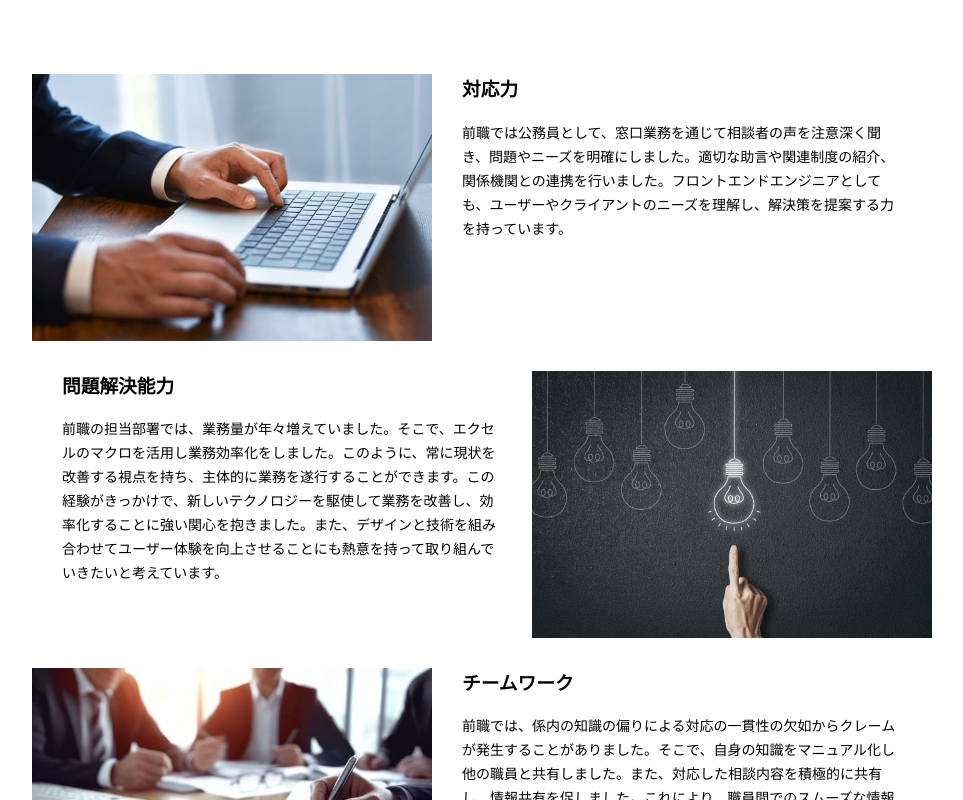
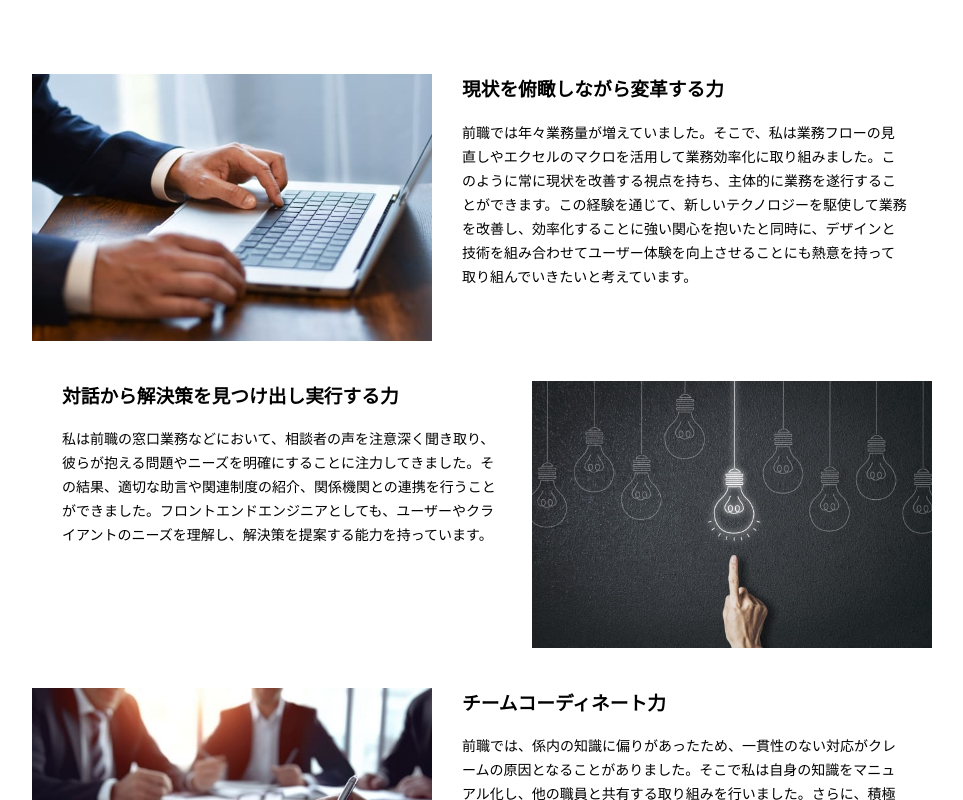
Before and after one commit to 0725ono/portfolio-site, a Next.js app: page / in a window 1280 px wide. Shown: the part 2300-3100 px from the top of the page, without its empty margins (158-1121 px from the left). Built offline with nearby package versions, Linux system fonts and the light colour scheme.

Commit message:
add sendGrid Mail form

```diff
--- a/package.json
+++ b/package.json
@@ -9,6 +9,7 @@
     "lint": "next lint"
   },
   "dependencies": {
+    "@sendgrid/mail": "^7.7.0",
     "eslint": "8.44.0",
     "eslint-config-next": "13.4.9",
     "framer-motion": "^10.12.18",
--- a/pages/api/contact.js
+++ b/pages/api/contact.js
@@ -4,6 +4,7 @@ export default function sendGmail(req, res) {
   const transporter = nodemailer.createTransport({
     host: "smtp.gmail.com",
     port: 587,
+    secure: true,
     auth: {
       user: process.env.GMAILUSER,
       pass: process.env.GMAILPASSWORD,
--- /dev/null
+++ b/pages/api/send.js
@@ -0,0 +1,35 @@
+export default function handler(req, res) {
+  if (req.method === "POST") {
+    const sgMail = require("@sendgrid/mail");
+    sgMail.setApiKey(process.env.SENDGRILD_API_KEY); //SendGridのAPIキー
+
+    const toHostMsg = {
+      from: req.body.email,
+      to: "onoma437@gmail.com",
+      subject: `[お問い合わせ]${req.body.name}様より`,
+      text: `${req.body.message} Send from ${req.body.email}`,
+      html: `
+        <p>【名前】</p>
+        <p>${req.body.name}</p>
+        <p>【メッセージ内容】</p>
+        <p>${req.body.message}</p>
+        <p>【メールアドレス】</p>
+        <p>${req.body.email}</p>
+    `,
+    };
+
+    (async () => {
+      try {
+        const response = await sgMail.send(toHostMsg);
+      } catch (error) {
+        console.error(error);
+        if (error.response) {
+          console.error(error.response.body);
+        }
+      }
+    })();
+  }
+
+  res.status(200);
+  res.end();
+}
--- a/pages/index.js
+++ b/pages/index.js
@@ -140,9 +140,9 @@ const HomePage = memo(() => {
                   className="strengthImg"
                 />
                 <div className="strength-desc-container">
-                  <h3>対応力</h3>
+                  <h3>現状を俯瞰しながら変革する力</h3>
                   <p>
-                    前職では公務員として、窓口業務を通じて相談者の声を注意深く聞き、問題やニーズを明確にしました。適切な助言や関連制度の紹介、関係機関との連携を行いました。フロントエンドエンジニアとしても、ユーザーやクライアントのニーズを理解し、解決策を提案する力を持っています。
+                    前職では年々業務量が増えていました。そこで、私は業務フローの見直しやエクセルのマクロを活用して業務効率化に取り組みました。このように常に現状を改善する視点を持ち、主体的に業務を遂行することができます。この経験を通じて、新しいテクノロジーを駆使して業務を改善し、効率化することに強い関心を抱いたと同時に、デザインと技術を組み合わせてユーザー体験を向上させることにも熱意を持って取り組んでいきたいと考えています。
                   </p>
                 </div>
               </div>
@@ -153,9 +153,9 @@ const HomePage = memo(() => {
                   className="strengthImg"
                 />
                 <div className="strength-desc-container">
-                  <h3>問題解決能力</h3>
+                  <h3>対話から解決策を見つけ出し実行する力</h3>
                   <p>
-                    前職の担当部署では、業務量が年々増えていました。そこで、エクセルのマクロを活用し業務効率化をしました。このように、常に現状を改善する視点を持ち、主体的に業務を遂行することができます。この経験がきっかけで、新しいテクノロジーを駆使して業務を改善し、効率化することに強い関心を抱きました。また、デザインと技術を組み合わせてユーザー体験を向上させることにも熱意を持って取り組んでいきたいと考えています。
+                    私は前職の窓口業務などにおいて、相談者の声を注意深く聞き取り、彼らが抱える問題やニーズを明確にすることに注力してきました。その結果、適切な助言や関連制度の紹介、関係機関との連携を行うことができました。フロントエンドエンジニアとしても、ユーザーやクライアントのニーズを理解し、解決策を提案する能力を持っています。
                   </p>
                 </div>
               </div>
@@ -166,9 +166,9 @@ const HomePage = memo(() => {
                   className="strengthImg"
                 />
                 <div className="strength-desc-container">
-                  <h3>チームワーク</h3>
+                  <h3>チームコーディネート力</h3>
                   <p>
-                    前職では、係内の知識の偏りによる対応の一貫性の欠如からクレームが発生することがありました。そこで、自身の知識をマニュアル化し他の職員と共有しました。また、対応した相談内容を積極的に共有し、情報共有を促しました。これにより、職員間でのスムーズな情報共有が実現し、より良い対応が可能となりました。私はチームワークを重視し、プロジェクトにおいて協力し貢献することが得意です。
+                    前職では、係内の知識に偏りがあったため、一貫性のない対応がクレームの原因となることがありました。そこで私は自身の知識をマニュアル化し、他の職員と共有する取り組みを行いました。さらに、積極的に他の職員とコミュニケーションを取り、対応に苦慮しているケースなどは自分の経験や知識を共有するようにしました。このように、対応したケースについて他の職員にも情報共有を促し、職員間の連携を強化しました。その結果、職員同士がよりスムーズに情報を共有し、より良い対応を実現できるようになりました。私はこの経験を通じて、チームをまとめ、組織全体の円滑な運営に貢献する力を身につけました。
                   </p>
                 </div>
               </div>
--- a/src/components/Modal/Modal.jsx
+++ b/src/components/Modal/Modal.jsx
@@ -56,6 +56,7 @@ const worksArray = [
       "/img/works/marimband/marimband1.png",
       "/img/works/marimband/marimband2.png",
       "/img/works/marimband/marimband3.png",
+      "/img/works/marimband/marimband4.png",
     ],
     lang: "HTML/CSS, Javascript, jQuery",
   },
--- a/styles/globals.css
+++ b/styles/globals.css
@@ -256,7 +256,7 @@ nav ul li a:hover {
 
 .strength-container {
   display: flex;
-  margin-bottom: 30px;
+  margin-bottom: 40px;
 }
 
 .strength-container:nth-child(2) {
```
Also changed, not shown: pages/contact/index.jsx (+36 -9 lines), 1 other file (tests, documents, lock files or other folders).
